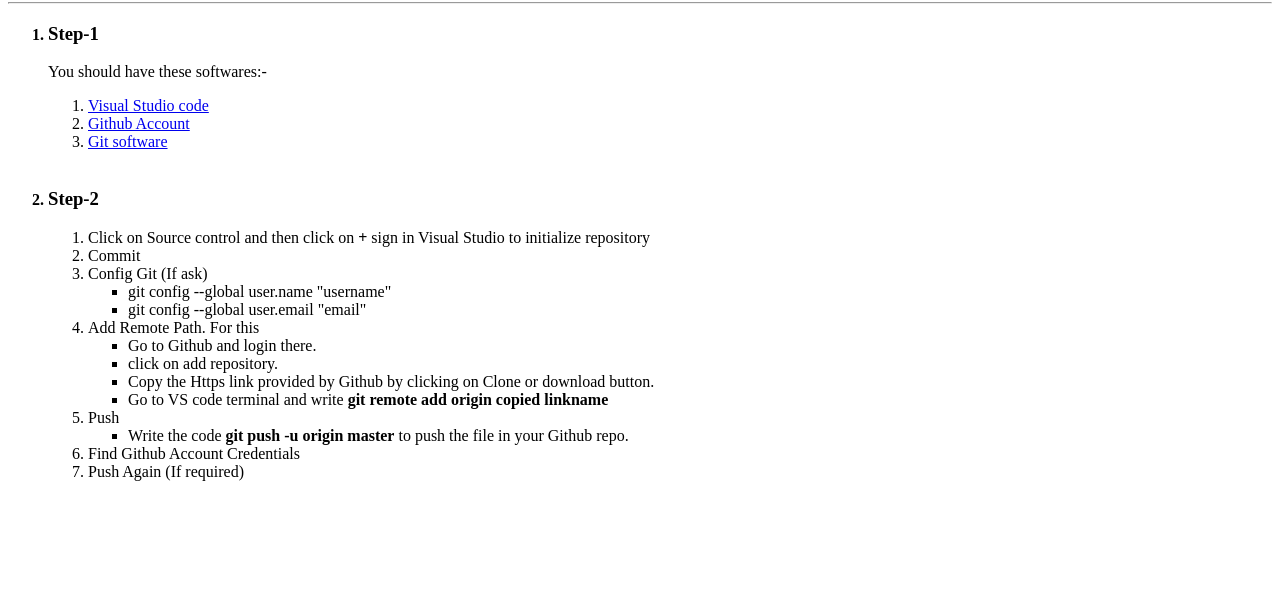
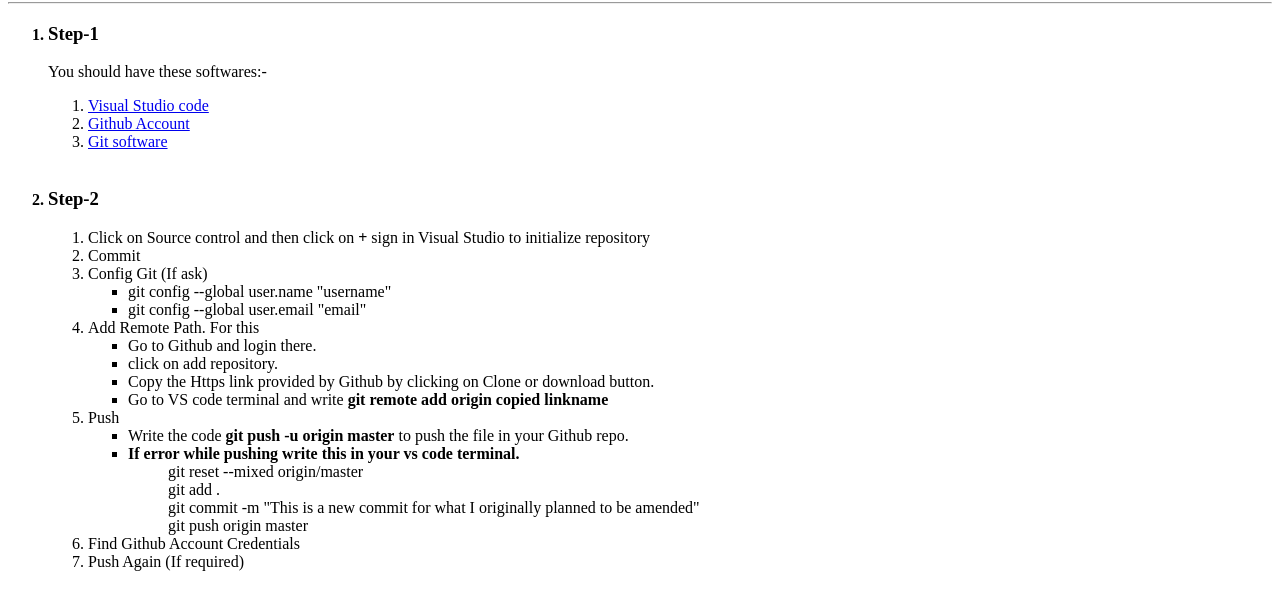
Before and after one commit to shekhar8897/VSCODEtoGihub, a plain HTML site: page index.html in a window 1280 px wide. Shown: the part 78-688 px from the top of the page. Drawn offline with Linux system fonts and the light colour scheme.

Commit message:
commited

```diff
--- a/index.html
+++ b/index.html
@@ -52,6 +52,24 @@
                             Push
                             <ul>
                                <li>Write the code <b>git push -u origin master</b> to push the file in your Github repo.</li>
+                               <li>
+                                   <span>
+                                    <b>If error while pushing write this in your vs code terminal.</b>
+                                    <ul>
+                                        git reset --mixed origin/master
+                                    </ul>
+                                    <ul>
+                                        git add .
+                                    </ul>
+                                    <ul>
+                                        git commit -m "This is a new commit for what I originally planned to be amended"
+                                    </ul>
+                                    <ul>
+                                        git push origin master
+                                    </ul>
+                                   </span>
+                               </li>
+
                             </ul>
                         </span>
                     </li>
```
